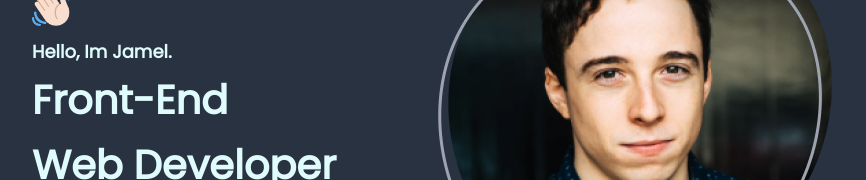
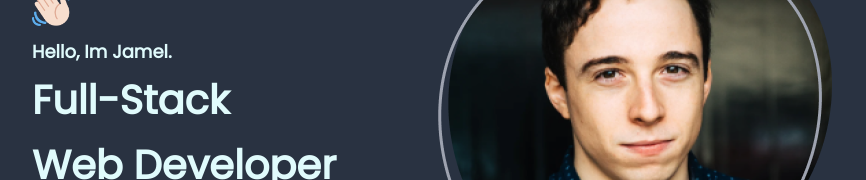
Before and after one commit to Jamelscott/jamelScott_portfolio, a Next.js app: page /about in a window 1280 px wide. Shown: the part 195-375 px from the top of the page, without its empty margins (208-1074 px from the left). Built offline with nearby package versions, Linux system fonts and the light colour scheme.

Commit message:
update to full stack isntead of front end dev

```diff
--- a/pages/about.js
+++ b/pages/about.js
@@ -60,7 +60,7 @@ export default function About() {
             height="40"
           />
           <h1 className={styles.aboutTextSmall}>Hello, Im Jamel.</h1>
-          <h1 className={styles.aboutTextBig}>Front-End</h1>
+          <h1 className={styles.aboutTextBig}>Full-Stack</h1>
           <h1 className={styles.aboutTextBig}>Web Developer</h1>
           <h1 className={styles.aboutTextSmall}>based in Vancouver, BC.</h1>
         </motion.div>
```
